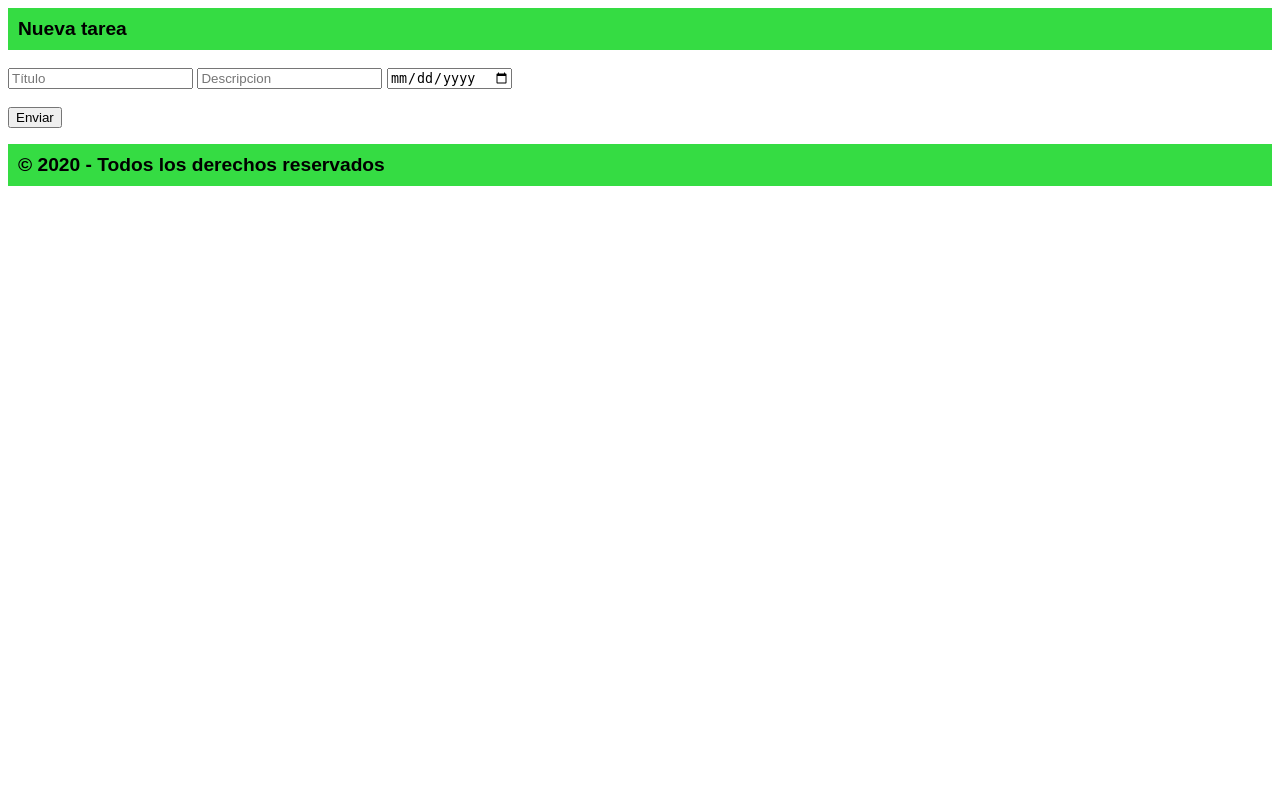
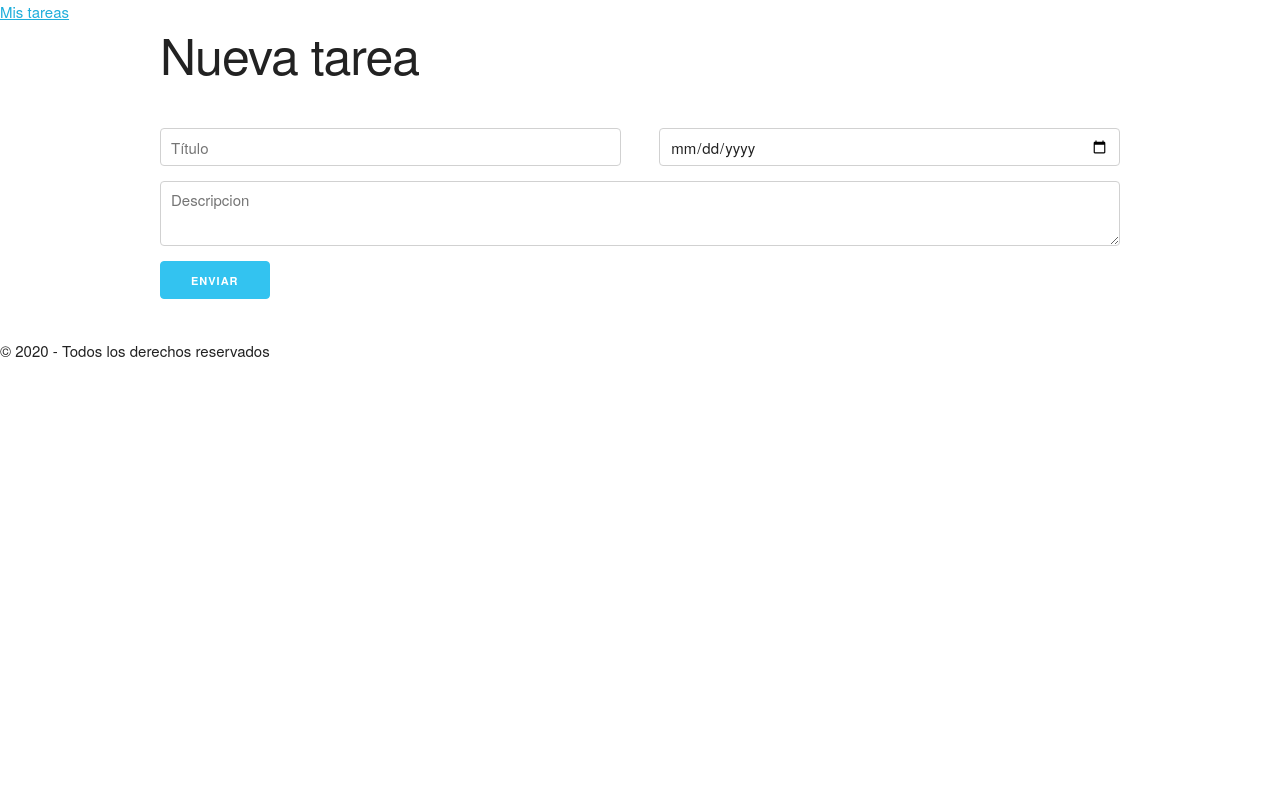
Before and after one commit to jvncode/Gestor_Tareas_Flask, a Flask app: page /newtask in a window 1280 px wide. Run offline with Flask 2, Linux system fonts and the light colour scheme; parts of the project's set-up code (start-up, migrations or seed data) failed here and were passed over.

Commit message:
Etapa formularios

```diff
--- /dev/null
+++ b/config_template.py
@@ -0,0 +1 @@
+SECRET_KEY=b'<aquí tu clave>'
--- a/requirements.txt
+++ b/requirements.txt
@@ -1,7 +1,9 @@
 Click==7.0
 Flask==1.1.1
+Flask-WTF==0.14.2
 itsdangerous==1.1.0
 Jinja2==2.10.3
 MarkupSafe==1.1.1
 python-dotenv==0.10.3
 Werkzeug==0.16.0
+WTForms==2.2.1
--- a/tasks/__init__.py
+++ b/tasks/__init__.py
@@ -1,5 +1,7 @@
 from flask import Flask
 
-app = Flask(__name__)
+app = Flask(__name__, instance_relative_config=True)
 
 from tasks import routes
+
+app.config.from_object('config')
--- /dev/null
+++ b/tasks/forms.py
@@ -0,0 +1,21 @@
+from flask_wtf import FlaskForm
+from wtforms import StringField, DateField, SubmitField
+from wtforms.validators import DataRequired, Length, ValidationError
+from wtforms.widgets import TextArea
+
+from datetime import date
+
+def greater_than_today(form, field):
+    hoy = date.today()
+    if field.data < hoy:
+        raise ValidationError('La fecha debe ser superior o igual a hoy')
+
+
+
+
+class TaskForm(FlaskForm):
+    title = StringField('Título', validators=[DataRequired(), Length(min=3, max=15, message="La longitud ha de estar entre 3 y 15")])
+    description = StringField('Descripción', widget=TextArea())
+    date = DateField('Fecha', validators=[DataRequired(), greater_than_today])
+
+    submit = SubmitField('Enviar')
--- a/tasks/routes.py
+++ b/tasks/routes.py
@@ -1,5 +1,6 @@
 from tasks import app
 from flask import render_template, request, url_for, redirect
+from tasks.forms import TaskForm
 
 import csv
 
@@ -7,7 +8,7 @@ import csv
 @app.route("/")
 def index():
     fdatos = open('./data/tareas.dat','r')
-    csvreader = csv.reader(fdatos, delimiter=',')
+    csvreader = csv.reader(fdatos, delimiter=',', quotechar='"')
     tareas = []
     for campo in csvreader:
         tareas.append(campo)
@@ -16,19 +17,22 @@ def index():
 
 @app.route("/newtask", methods=['GET', 'POST'])
 def newtask():
+    form = TaskForm(request.form)
+
     if request.method == 'GET':
-        return render_template('tasks.html')
+        return render_template('tasks.html', form=form)
 
-    fdatos = open('./data/tareas.dat', 'a')
-    csvwriter = csv.writer(fdatos, delimiter=",", quotechar='"')
+    if form.validate():
+        fdatos = open('./data/tareas.dat', 'a')
+        csvwriter = csv.writer(fdatos, delimiter=",", quotechar='"')
 
+        title = request.values.get('title')
+        desc = request.values.get('description')
+        date = request.values.get('date')
 
-    title = request.values.get('title')
-    desc = request.values.get('desc')
-    date = request.values.get('date')
-
-    if title!="" and desc!="" and date!="":
         csvwriter.writerow([title, desc, date])
 
-    fdatos.close()
-    return redirect(url_for("index"))
+        fdatos.close()
+        return redirect(url_for("index"))
+    else:
+        return render_template("tasks.html", form=form)
--- /dev/null
+++ b/tasks/static/css/skeleton.css
@@ -0,0 +1,424 @@
+/*
+* Skeleton V2.0.4
+* Copyright 2014, Dave Gamache
+* www.getskeleton.com
+* Free to use under the MIT license.
+* http://www.opensource.org/licenses/mit-license.php
+* 12/29/2014
+*/
+
+
+/* Table of contents
+––––––––––––––––––––––––––––––––––––––––––––––––––
+- Grid
+- Base Styles
+- Typography
+- Links
+- Buttons
+- Forms
+- Lists
+- Code
+- Tables
+- Spacing
+- Utilities
+- Clearing
+- Media Queries
+*/
+
+
+/* Grid
+–––––––––––––––––––––––––––––––––––––––––––––––––– */
+.container {
+  position: relative;
+  width: 100%;
+  max-width: 960px;
+  margin: 0 auto;
+  padding: 0 20px;
+  box-sizing: border-box; }
+.column,
+.columns {
+  width: 100%;
+  float: left;
+  box-sizing: border-box; }
+
+/* For devices larger than 400px */
+@media (min-width: 400px) {
+  .container {
+    width: 85%;
+    padding: 0; }
+}
+
+/* For devices larger than 550px */
+@media (min-width: 550px) {
+  .container {
+    width: 80%; }
+  .column,
+  .columns {
+    margin-left: 4%; }
+  .column:first-child,
+  .columns:first-child {
+    margin-left: 0; }
+
+  .one.column,
+  .one.columns                    { width: 4.66666666667%; }
+  .two.columns                    { width: 13.3333333333%; }
+  .three.columns                  { width: 22%;            }
+  .four.columns                   { width: 30.6666666667%; }
+  .five.columns                   { width: 39.3333333333%; }
+  .six.columns                    { width: 48%;            }
+  .seven.columns                  { width: 56.6666666667%; }
+  .eight.columns                  { width: 65.3333333333%; }
+  .nine.columns                   { width: 74.0%;          }
+  .ten.columns                    { width: 82.6666666667%; }
+  .eleven.columns                 { width: 91.3333333333%; }
+  .twelve.columns                 { width: 100%; margin-left: 0; }
+
+  .one-third.column               { width: 30.6666666667%; }
+  .two-thirds.column              { width: 65.3333333333%; }
+
+  .one-half.column                { width: 48%; }
+
+  /* Offsets */
+  .offset-by-one.column,
+  .offset-by-one.columns          { margin-left: 8.66666666667%; }
+  .offset-by-two.column,
+  .offset-by-two.columns          { margin-left: 17.3333333333%; }
+  .offset-by-three.column,
+  .offset-by-three.columns        { margin-left: 26%;            }
+  .offset-by-four.column,
+  .offset-by-four.columns         { margin-left: 34.6666666667%; }
+  .offset-by-five.column,
+  .offset-by-five.columns         { margin-left: 43.3333333333%; }
+  .offset-by-six.column,
+  .offset-by-six.columns          { margin-left: 52%;            }
+  .offset-by-seven.column,
+  .offset-by-seven.columns        { margin-left: 60.6666666667%; }
+  .offset-by-eight.column,
+  .offset-by-eight.columns        { margin-left: 69.3333333333%; }
+  .offset-by-nine.column,
+  .offset-by-nine.columns         { margin-left: 78.0%;          }
+  .offset-by-ten.column,
+  .offset-by-ten.columns          { margin-left: 86.6666666667%; }
+  .offset-by-eleven.column,
+  .offset-by-eleven.columns       { margin-left: 95.3333333333%; }
+
+  .offset-by-one-third.column,
+  .offset-by-one-third.columns    { margin-left: 34.6666666667%; }
+  .offset-by-two-thirds.column,
+  .offset-by-two-thirds.columns   { margin-left: 69.3333333333%; }
+
+  .offset-by-one-half.column,
+  .offset-by-one-half.columns     { margin-left: 52%; }
+
+}
+
+
+/* Base Styles
+–––––––––––––––––––––––––––––––––––––––––––––––––– */
+/* NOTE
+html is set to 62.5% so that all the REM measurements throughout Skeleton
+are based on 10px sizing. So basically 1.5rem = 15px :) */
+html {
+  font-size: 62.5%; }
+body {
+  font-size: 1.5em; /* currently ems cause chrome bug misinterpreting rems on body element */
+  line-height: 1.6;
+  font-weight: 400;
+  font-family: "Raleway", "HelveticaNeue", "Helvetica Neue", Helvetica, Arial, sans-serif;
+  color: #222; }
+
+
+/* Typography
+–––––––––––––––––––––––––––––––––––––––––––––––––– */
+h1, h2, h3, h4, h5, h6 {
+  margin-top: 0;
+  margin-bottom: 2rem;
+  font-weight: 300; }
+h1 { font-size: 4.0rem; line-height: 1.2;  letter-spacing: -.1rem;}
+h2 { font-size: 3.6rem; line-height: 1.25; letter-spacing: -.1rem; }
+h3 { font-size: 3.0rem; line-height: 1.3;  letter-spacing: -.1rem; }
+h4 { font-size: 2.4rem; line-height: 1.35; letter-spacing: -.08rem; }
+h5 { font-size: 1.8rem; line-height: 1.5;  letter-spacing: -.05rem; }
+h6 { font-size: 1.5rem; line-height: 1.6;  letter-spacing: 0; }
+
+/* Larger than phablet */
+@media (min-width: 550px) {
+  h1 { font-size: 5.0rem; }
+  h2 { font-size: 4.2rem; }
+  h3 { font-size: 3.6rem; }
+  h4 { font-size: 3.0rem; }
+  h5 { font-size: 2.4rem; }
+  h6 { font-size: 1.5rem; }
+}
+
+p {
+  margin-top: 0; }
+
+
+/* Links
+–––––––––––––––––––––––––––––––––––––––––––––––––– */
+a {
+  color: #1EAEDB; }
+a:hover {
+  color: #0FA0CE; }
+
+
+/* Buttons
+–––––––––––––––––––––––––––––––––––––––––––––––––– */
+.button,
+button,
+input[type="submit"],
+input[type="reset"],
+input[type="button"] {
+  display: inline-block;
+  height: 38px;
+  padding: 0 30px;
+  color: #555;
+  text-align: center;
+  font-size: 11px;
+  font-weight: 600;
+  line-height: 38px;
+  letter-spacing: .1rem;
+  text-transform: uppercase;
+  text-decoration: none;
+  white-space: nowrap;
+  background-color: transparent;
+  border-radius: 4px;
+  border: 1px solid #bbb;
+  cursor: pointer;
+  box-sizing: border-box; }
+.button:hover,
+button:hover,
+input[type="submit"]:hover,
+input[type="reset"]:hover,
+input[type="button"]:hover,
+.button:focus,
+button:focus,
+input[type="submit"]:focus,
+input[type="reset"]:focus,
+input[type="button"]:focus {
+  color: #333;
+  border-color: #888;
+  outline: 0; }
+.button.button-primary,
+button.button-primary,
+input[type="submit"].button-primary,
+input[type="reset"].button-primary,
+input[type="button"].button-primary {
+  color: #FFF;
+  background-color: #33C3F0;
+  border-color: #33C3F0; }
+.button.button-primary:hover,
+button.button-primary:hover,
+input[type="submit"].button-primary:hover,
+input[type="reset"].button-primary:hover,
+input[type="button"].button-primary:hover,
+.button.button-primary:focus,
+button.button-primary:focus,
+input[type="submit"].button-primary:focus,
+input[type="reset"].button-primary:focus,
+input[type="button"].button-primary:focus {
+  color: #FFF;
+  background-color: #1EAEDB;
+  border-color: #1EAEDB; }
+
+
+/* Forms
+–––––––––––––––––––––––––––––––––––––––––––––––––– */
+input[type="email"],
+input[type="number"],
+input[type="search"],
+input[type="text"],
+input[type="tel"],
+input[type="url"],
+input[type="password"],
+input[type="date"],
+
+textarea,
+select {
+  height: 38px;
+  padding: 6px 10px; /* The 6px vertically centers text on FF, ignored by Webkit */
+  background-color: #fff;
+  border: 1px solid #D1D1D1;
+  border-radius: 4px;
+  box-shadow: none;
+  box-sizing: border-box; }
+/* Removes awkward default styles on some inputs for iOS */
+input[type="email"],
+input[type="number"],
+input[type="search"],
+input[type="text"],
+input[type="tel"],
+input[type="url"],
+input[type="password"],
+input[type="date"],
+
+textarea {
+  -webkit-appearance: none;
+     -moz-appearance: none;
+          appearance: none; }
+textarea {
+  min-height: 65px;
+  padding-top: 6px;
+  padding-bottom: 6px; }
+input[type="email"]:focus,
+input[type="number"]:focus,
+input[type="search"]:focus,
+input[type="text"]:focus,
+input[type="tel"]:focus,
+input[type="url"]:focus,
+input[type="password"]:focus,
+input[type="date"]:focus,
+
+textarea:focus,
+select:focus {
+  border: 1px solid #33C3F0;
+  outline: 0; }
+label,
+legend {
+  display: block;
+  margin-bottom: .5rem;
+  font-weight: 600; }
+fieldset {
+  padding: 0;
+  border-width: 0; }
+input[type="checkbox"],
+input[type="radio"] {
+  display: inline; }
+label > .label-body {
+  display: inline-block;
+  margin-left: .5rem;
+  font-weight: normal; }
+
+
+/* Lists
+–––––––––––––––––––––––––––––––––––––––––––––––––– */
+ul {
+  list-style: circle inside; }
+ol {
+  list-style: decimal inside; }
+ol, ul {
+  padding-left: 0;
+  margin-top: 0; }
+ul ul,
+ul ol,
+ol ol,
+ol ul {
+  margin: 1.5rem 0 1.5rem 3rem;
+  font-size: 90%; }
+li {
+  margin-bottom: 1rem; }
+
+
+/* Code
+–––––––––––––––––––––––––––––––––––––––––––––––––– */
+code {
+  padding: .2rem .5rem;
+  margin: 0 .2rem;
+  font-size: 90%;
+  white-space: nowrap;
+  background: #F1F1F1;
+  border: 1px solid #E1E1E1;
+  border-radius: 4px; }
+pre > code {
+  display: block;
+  padding: 1rem 1.5rem;
+  white-space: pre; }
+
+
+/* Tables
+–––––––––––––––––––––––––––––––––––––––––––––––––– */
+th,
+td {
+  padding: 12px 15px;
+  text-align: left;
+  border-bottom: 1px solid #E1E1E1; }
+th:first-child,
+td:first-child {
+  padding-left: 0; }
+th:last-child,
+td:last-child {
+  padding-right: 0; }
+
+
+/* Spacing
+–––––––––––––––––––––––––––––––––––––––––––––––––– */
+button,
+.button {
+  margin-bottom: 1rem; }
+input,
+textarea,
+select,
+fieldset {
+  margin-bottom: 1.5rem; }
+pre,
+blockquote,
+dl,
+figure,
+table,
+p,
+ul,
+ol,
+form {
+  margin-bottom: 2.5rem; }
+
+
+/* Utilities
+–––––––––––––––––––––––––––––––––––––––––––––––––– */
+.u-full-width {
+  width: 100%;
+  box-sizing: border-box; }
+.u-max-full-width {
+  max-width: 100%;
+  box-sizing: border-box; }
+.u-pull-right {
+  float: right; }
+.u-pull-left {
+  float: left; }
+
+
+/* Misc
+–––––––––––––––––––––––––––––––––––––––––––––––––– */
+hr {
+  margin-top: 3rem;
+  margin-bottom: 3.5rem;
+  border-width: 0;
+  border-top: 1px solid #E1E1E1; }
+
+
+/* Clearing
+–––––––––––––––––––––––––––––––––––––––––––––––––– */
+
+/* Self Clearing Goodness */
+.container:after,
+.row:after,
+.u-cf {
+  content: "";
+  display: table;
+  clear: both; }
+
+
+/* Media Queries
+–––––––––––––––––––––––––––––––––––––––––––––––––– */
+/*
+Note: The best way to structure the use of media queries is to create the queries
+near the relevant code. For example, if you wanted to change the styles for buttons
+on small devices, paste the mobile query code up in the buttons section and style it
+there.
+*/
+
+
+/* Larger than mobile */
+@media (min-width: 400px) {}
+
+/* Larger than phablet (also point when grid becomes active) */
+@media (min-width: 550px) {}
+
+/* Larger than tablet */
+@media (min-width: 750px) {}
+
+/* Larger than desktop */
+@media (min-width: 1000px) {}
+
+/* Larger than Desktop HD */
+@media (min-width: 1200px) {}
--- a/tasks/static/css/styles.css
+++ b/tasks/static/css/styles.css
@@ -1,31 +1,5 @@
-body {
-    font-family: Arial, Helvetica, sans-serif;
+.field-error {
+    color: crimson;
+    font-size: 0.8em;
+    margin-top: -12px;
 }
-
-header, footer {
-    background-color: rgb(53, 220, 67);
-    font-weight: bold;
-    font-size: 1.2em;
-    padding: 10px;
-}
-
-.tasks_table {
-    width: 100%;
-    margin: 10px auto;
-    border: 5px solid black;
-    padding: 20px;
-    border-spacing: 10px
-}
-
-nav {
-    margin: 12px 0;
-}
-
-.tasks_table td {
-    padding: 10px;
-    border-bottom: 1px solid lightgray
-}
-
-.tasks_table th {
-    border-color: rgb(0, 0, 0);
-}
--- a/tasks/templates/base.html
+++ b/tasks/templates/base.html
@@ -3,15 +3,18 @@
     <meta charset="UTF-8">
     <meta name="viewport" content="width=device-width, initial-scale=1.0">
     <meta http-equiv="X-UA-Compatible" content="ie=edge">
-    <title>MyApp: {% block title %}{% endblock %}</title>
+    <title>{% block title %}{% endblock %}</title>
+    <link rel="stylesheet" href="/static/css/normalize.css">
+    <link rel="stylesheet" href="/static/css/skeleton.css">
     <link rel="stylesheet" href="/static/css/styles.css">
+
 </head>
 <body>
     <header>
-        Guia de tareas
+        <a href="/" class="logo">Mis tareas</a>
     </header>
 
-    <section>
+    <section class="container">
         {% block content %}{% endblock %}
     </section>
 
--- a/tasks/templates/tasks.html
+++ b/tasks/templates/tasks.html
@@ -1,24 +1,40 @@
-<html lang="en">
-<head>
-    <meta charset="UTF-8">
-    <meta name="viewport" content="width=device-width, initial-scale=1.0">
-    <meta http-equiv="X-UA-Compatible" content="ie=edge">
-    <title>Nueva Tarea</title>
-    <link rel="stylesheet" href="/static/css/styles.css">
-</head>
-<body>
-    <header>Nueva tarea</header>
+{% extends 'base.html' %}
+
+{% block title %} Nueva Tarea {% endblock %}
+
+{% block content %}
+    <h1>Nueva tarea</h1>
+
     <form action="/newtask" method="post"><br/>
-        <input type="text" name="title" placeholder="Título">
-        <input type="text" name="desc" placeholder="Descripcion">
-        <input type="date" name="date"><br/>
-        <br/>
-        <input type="submit" value="Enviar">
+        {{ form.hidden_tag() }}
+        <div class="row">
+            <div class="six columns">
+                {{ form.title(class="u-full-width", placeholder="Título") }}
+                {% if form.title.errors %}
+                    {% for error in form.title.errors %}
+                        <p class='field-error'>{{ error }}</p>
+                    {% endfor %}
+                {% endif %}
+            </div>
+            <div class="six columns">
+                {{ form.date(class="u-full-width", type="date")}}
+                {% if form.date.errors %}
+                    {% for error in form.date.errors %}
+                        <p class='field-error'>{{ error }}</p>
+                    {% endfor %}
+                {% endif %}
+            </div>
+        </div>
+        <div class="row">
+            {{ form.description(class="u-full-width", placeholder="Descripcion")}}
+            {% if form.description.errors %}
+                    {% for error in form.description.errors %}
+                        <p class='field-error'>{{ error }}</p>
+                    {% endfor %}
+            {% endif %}
+        </div>
+
+        {{ form.submit(class="button-primary") }}
     </form>
 
-    <footer>
-        &copy; 2020 - Todos los derechos reservados
-    </footer>
-
-</body>
-</html>
+{% endblock %}
```
Also changed, not shown: tasks/templates/index.html (+4 -6 lines), tasks/static/css/normalize.css (added), 2 other files.
